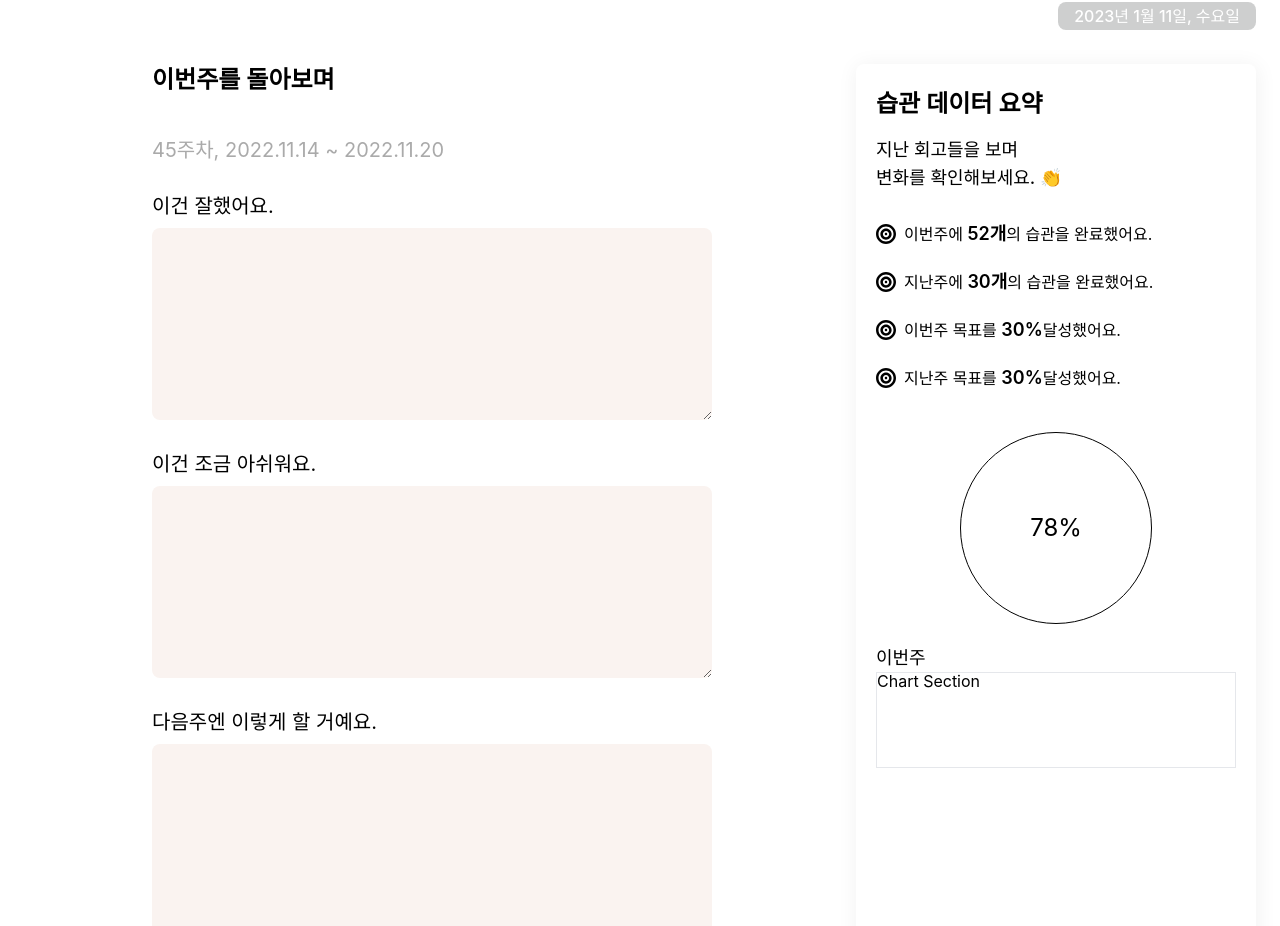
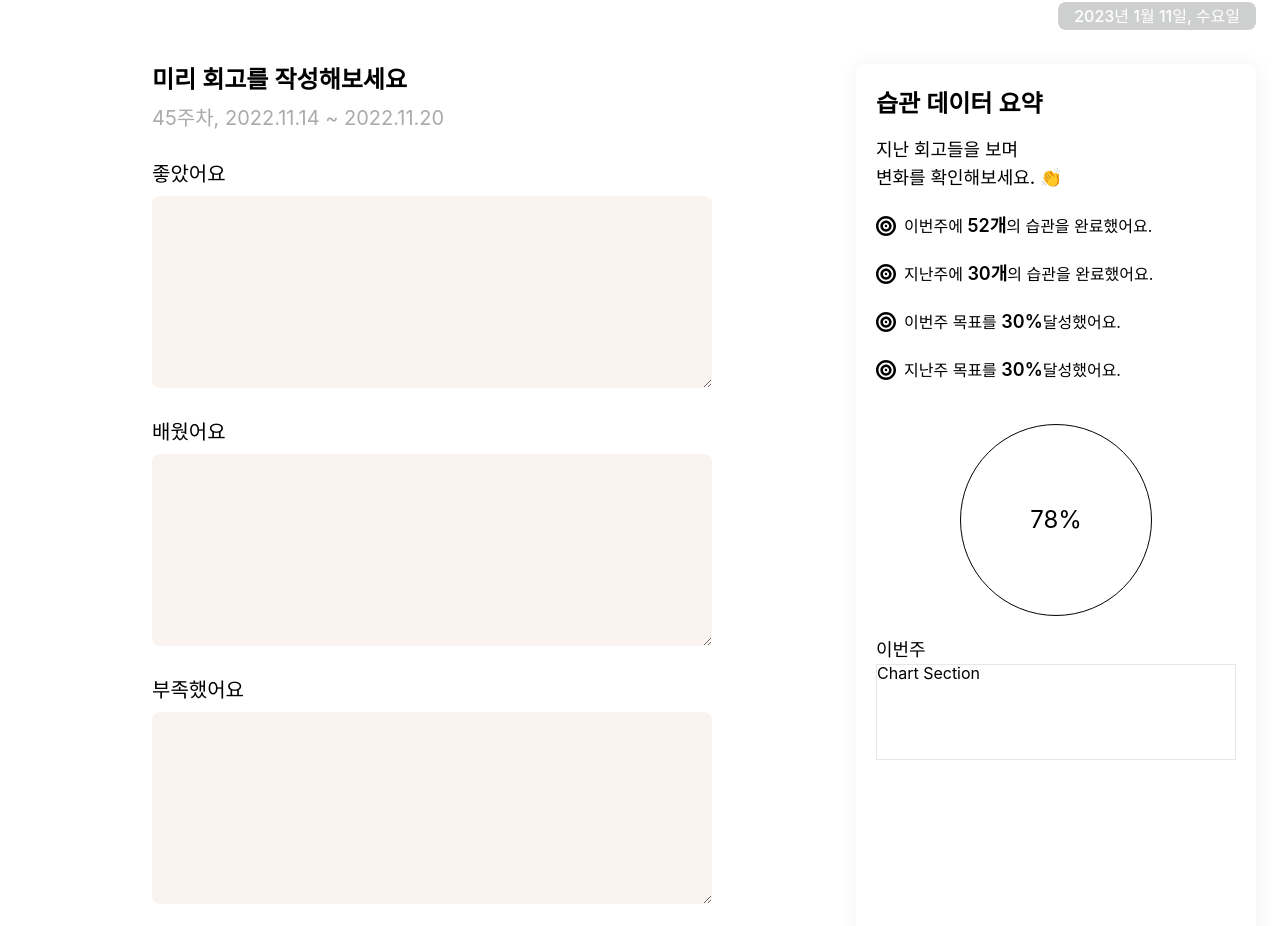
Before and after one commit to f-lab-edu/this-week, a Next.js app: page /manage/review in a window 1280 px wide. Shown: the part 64-990 px from the top of the page. Built offline with nearby package versions, Linux system fonts and the light colour scheme.

Commit message:
feat: Modify review title

```diff
--- a/components/main/banner.tsx
+++ b/components/main/banner.tsx
@@ -24,7 +24,7 @@ const Banner = () => {
       >
         <div>
           <div className="pb-2">
-            <Title text={MOTIVATION_TITLE[type]} />
+            <Title text={MOTIVATION_TITLE[type]} line={16} typing={true} />
           </div>
         </div>
       </AsyncBoundary>
--- a/components/title/title.tsx
+++ b/components/title/title.tsx
@@ -5,13 +5,21 @@ type Props = {
   text: string;
   size?: 'lg' | 'xl' | '2xl' | '3xl';
   bold?: 'medium' | 'semibold';
+  line?: 0 | 16;
+  typing?: boolean;
 };
 
-const Title = ({ text, size = '2xl', bold = 'semibold' }: Props) => {
+const Title = ({
+  text,
+  size = '2xl',
+  bold = 'semibold',
+  line = 0,
+  typing = false,
+}: Props) => {
   const typingText = useTypingText(text);
   return (
-    <h1 className={`text-${size} font-${bold} min-h-16 h-16`}>
-      <pre className="whitespace-pre-line">{typingText}</pre>
+    <h1 className={`text-${size} font-${bold} h-${line}`}>
+      <pre className="whitespace-pre-line">{typing ? typingText : text}</pre>
     </h1>
   );
 };
--- a/constants/title/habitTitle.ts
+++ b/constants/title/habitTitle.ts
@@ -1,3 +1,5 @@
+import { M } from 'chart.js/dist/chunks/helpers.core';
+
 const MOTIVATION_TITLE = {
   sm: '작은 변화는 큰 성장을 \n 가져올 거예요.',
   lg: '작은 변화는 큰 성장을 가져올 거예요.',
@@ -21,8 +23,11 @@ export const STATISTIC_TITLE = {
 };
 
 export const REVIEW_TITLE = {
-  sm: '이번주를 돌아보며',
-  lg: '이번주를 돌아보며',
+  onTime: { sm: '이번주를 돌아보며', lg: '이번주를 돌아보며' },
+  offTime: {
+    sm: '미리 회고를 작성해보세요',
+    lg: '미리 회고를 작성해보세요',
+  },
 };
 
 export const USER_TITLE = { sm: '유저 정보', lg: '유저 정보' };
--- a/pages/manage/review.tsx
+++ b/pages/manage/review.tsx
@@ -22,11 +22,11 @@ const Review = () => {
   return (
     <main>
       <div className="lg:flex lg:flex-col lg:gap-2">
-        <Title text={REVIEW_TITLE[type]} />
+        <Title text={REVIEW_TITLE['offTime'][type]} />
         <WeekNumber />
       </div>
       <section className="py-5">
-        <h2 className="py-2 text-xl">이건 잘했어요.</h2>
+        <h2 className="py-2 text-xl">좋았어요</h2>
         <textarea
           name="good"
           id="good"
@@ -36,7 +36,7 @@ const Review = () => {
         ></textarea>
       </section>
       <section className="pb-5">
-        <h2 className="py-2 text-xl">이건 조금 아쉬워요.</h2>
+        <h2 className="py-2 text-xl">배웠어요</h2>
         <textarea
           name="bad"
           id="bad"
@@ -46,7 +46,17 @@ const Review = () => {
         ></textarea>
       </section>
       <section className="pb-5">
-        <h2 className="py-2 text-xl">다음주엔 이렇게 할 거예요.</h2>
+        <h2 className="py-2 text-xl">부족했어요</h2>
+        <textarea
+          name="next"
+          id="next"
+          cols={30}
+          rows={10}
+          className="w-full rounded-lg bg-main-beige p-4 outline-none"
+        ></textarea>
+      </section>
+      <section className="pb-5">
+        <h2 className="py-2 text-xl">다음주는 이렇게 할래요</h2>
         <textarea
           name="next"
           id="next"
```
